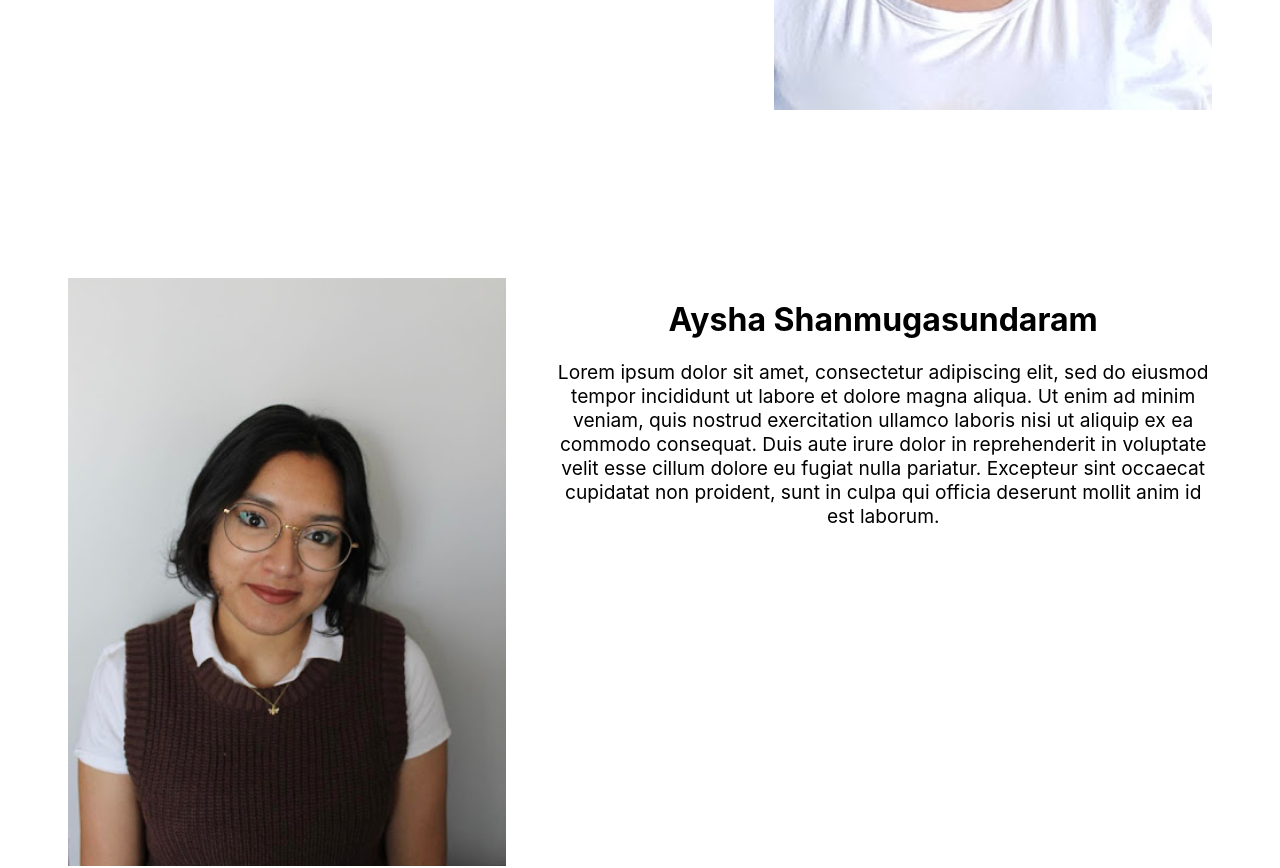
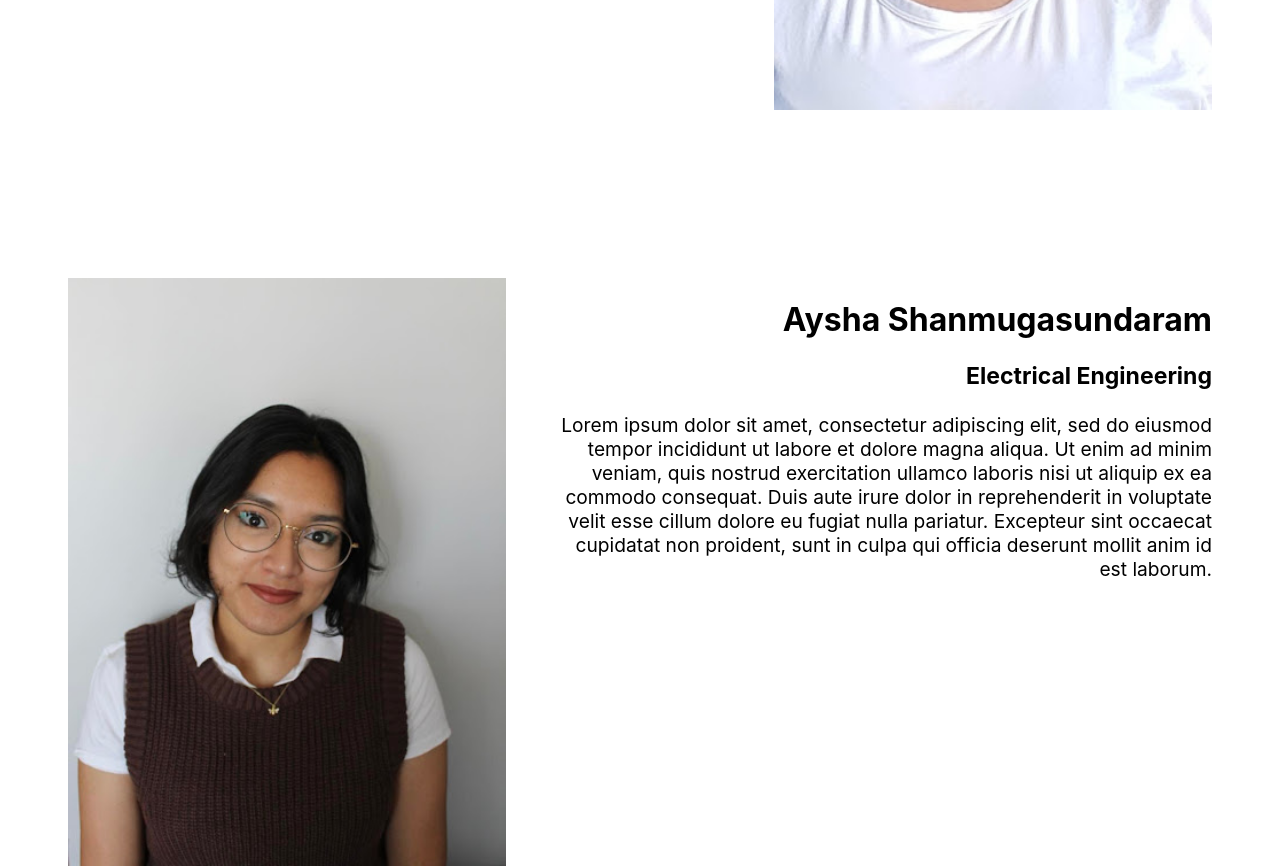
Before and after one commit to aysha3/buoybatterysite-, a React (Create React App) app: page /aboutus in a window 1280 px wide. Shown: the part 708-1576 px from the top of the page. Built offline with nearby package versions, Linux system fonts and the light colour scheme.

Commit message:
Finished aboutus section

```diff
--- /dev/null
+++ b/src/Components/TwoHeadersParagraphImgCombo.jsx
@@ -0,0 +1,58 @@
+import testImg from "../Images/squareTest.png"
+
+
+function HeaderParagraphImgCombo({inputJson}) {
+
+    const mainStyle= {
+        margin: "1em"
+    };
+
+    const sectionStyle= {
+        margin: "5em 0em",
+        display: "flex"
+    };
+
+    return(
+        <div id="main" style={mainStyle}>
+        {
+            inputJson.map( info => {
+                const textStyle = {
+                    width: info.textWidth,
+                    margin: '1em'
+                };
+                const imgStyle = {
+                    width: info.imgSize,
+                    height: info.imgSize,
+                    margin: '1em'
+                };
+                if (info.istextLeft == true) {
+                    return(
+                        <div className="section" style={sectionStyle}>
+                            <div id="text" align={info.alignText} style={textStyle} >
+                                <h1>{info.header}</h1>
+                                <h3>{info.subheader}</h3>
+                                <p>{info.paragraph}</p>
+                            </div>
+                            <img src={require(`../Images/${info.imgSrc}`)} style={imgStyle}></img>
+                        </div>
+                    )
+                } else {
+                    return(
+                        <div className="section" style={sectionStyle}>
+                            <img src={require(`../Images/${info.imgSrc}`)} style={imgStyle}></img>
+                            <div id="text" align={info.alignText} style={textStyle}>
+                                <h1>{info.header}</h1>
+                                <h3>{info.subheader}</h3>
+                                <p>{info.paragraph}</p>
+                            </div>
+                        </div>
+                    )
+                }
+
+            })
+        }
+        </div>
+
+    )
+}
+export default HeaderParagraphImgCombo
--- a/src/JSONS/AboutUs.json
+++ b/src/JSONS/AboutUs.json
@@ -3,6 +3,7 @@
         "id": 0,
         "type": "oneParagraphOneImage",
         "header": "Megan Gran",
+        "subheader": "Space Engineering",
         "paragraph": "Lorem ipsum dolor sit amet, consectetur adipiscing elit, sed do eiusmod tempor incididunt ut labore et dolore magna aliqua. Ut enim ad minim veniam, quis nostrud exercitation ullamco laboris nisi ut aliquip ex ea commodo consequat. Duis aute irure dolor in reprehenderit in voluptate velit esse cillum dolore eu fugiat nulla pariatur. Excepteur sint occaecat cupidatat non proident, sunt in culpa qui officia deserunt mollit anim id est laborum.",
         "alignText": "left",
         "textWidth": "60%",
@@ -14,8 +15,9 @@
         "id": 1,
         "type": "oneParagraphOneImage",
         "header": "Aysha Shanmugasundaram",
+        "subheader": "Electrical Engineering",
         "paragraph": "Lorem ipsum dolor sit amet, consectetur adipiscing elit, sed do eiusmod tempor incididunt ut labore et dolore magna aliqua. Ut enim ad minim veniam, quis nostrud exercitation ullamco laboris nisi ut aliquip ex ea commodo consequat. Duis aute irure dolor in reprehenderit in voluptate velit esse cillum dolore eu fugiat nulla pariatur. Excepteur sint occaecat cupidatat non proident, sunt in culpa qui officia deserunt mollit anim id est laborum.",
-        "alignText": "true",
+        "alignText": "right",
         "textWidth": "60%",
         "imgSrc": "AyshaShanmugasundaram.png",
         "imgSize": "40%",
@@ -25,6 +27,7 @@
         "id": 2,
         "type": "oneParagraphOneImage",
         "header": "Meet Patel",
+        "subheader": "Space Engineering",
         "paragraph": "Lorem ipsum dolor sit amet, consectetur adipiscing elit, sed do eiusmod tempor incididunt ut labore et dolore magna aliqua. Ut enim ad minim veniam, quis nostrud exercitation ullamco laboris nisi ut aliquip ex ea commodo consequat. Duis aute irure dolor in reprehenderit in voluptate velit esse cillum dolore eu fugiat nulla pariatur. Excepteur sint occaecat cupidatat non proident, sunt in culpa qui officia deserunt mollit anim id est laborum.",
         "alignText": "left",
         "textWidth": "60%",
@@ -36,6 +39,7 @@
         "id": 3,
         "type": "oneParagraphOneImage",
         "header": "Jason Fernandes",
+        "subheader": "Mechanical Engineering",
         "paragraph": "Lorem ipsum dolor sit amet, consectetur adipiscing elit, sed do eiusmod tempor incididunt ut labore et dolore magna aliqua. Ut enim ad minim veniam, quis nostrud exercitation ullamco laboris nisi ut aliquip ex ea commodo consequat. Duis aute irure dolor in reprehenderit in voluptate velit esse cillum dolore eu fugiat nulla pariatur. Excepteur sint occaecat cupidatat non proident, sunt in culpa qui officia deserunt mollit anim id est laborum.",
         "alignText": "right",
         "textWidth": "60%",
@@ -47,6 +51,7 @@
         "id": 4,
         "type": "oneParagraphOneImage",
         "header": "Damith Tennakoon",
+        "subheader": "Space Engineering",
         "paragraph": "Lorem ipsum dolor sit amet, consectetur adipiscing elit, sed do eiusmod tempor incididunt ut labore et dolore magna aliqua. Ut enim ad minim veniam, quis nostrud exercitation ullamco laboris nisi ut aliquip ex ea commodo consequat. Duis aute irure dolor in reprehenderit in voluptate velit esse cillum dolore eu fugiat nulla pariatur. Excepteur sint occaecat cupidatat non proident, sunt in culpa qui officia deserunt mollit anim id est laborum.",
         "alignText": "left",
         "textWidth": "60%",
@@ -58,6 +63,7 @@
         "id": 5,
         "type": "oneParagraphOneImage",
         "header": "Simon Aristizabal",
+        "subheader": "Space Engineering",
         "paragraph": "Lorem ipsum dolor sit amet, consectetur adipiscing elit, sed do eiusmod tempor incididunt ut labore et dolore magna aliqua. Ut enim ad minim veniam, quis nostrud exercitation ullamco laboris nisi ut aliquip ex ea commodo consequat. Duis aute irure dolor in reprehenderit in voluptate velit esse cillum dolore eu fugiat nulla pariatur. Excepteur sint occaecat cupidatat non proident, sunt in culpa qui officia deserunt mollit anim id est laborum.",
         "alignText": "right",
         "textWidth": "60%",
--- a/src/Pages/AboutUsPage.jsx
+++ b/src/Pages/AboutUsPage.jsx
@@ -1,5 +1,5 @@
 import AboutUsJson from "../JSONS/AboutUs.json"
-import HeaderParagraphImgCombo from "../Components/HeaderParagraphImgCombo"
+import TwoHeadersParagraphImgCombo from "../Components/TwoHeadersParagraphImgCombo"
 import "../Styles/AboutUs.css";
 
 let counter = 0;
@@ -16,7 +16,7 @@ function AboutUsPage() {
     return(
         <div class="imgSection" style={sectionStyle}>
             <div id="profileSection" style={profileStyle}>
-                <HeaderParagraphImgCombo class="profile" inputJson={AboutUsJson}></HeaderParagraphImgCombo>
+                <TwoHeadersParagraphImgCombo class="profile" inputJson={AboutUsJson}></TwoHeadersParagraphImgCombo>
             </div>
         </div>
     )
--- a/src/Styles/AboutUs.css
+++ b/src/Styles/AboutUs.css
@@ -7,6 +7,10 @@ h1 {
     font-size: 2.5vw;
 }
 
+h3 {
+    font-size: 1.8vw;
+}
+
 p {
     font-size: 1.5vw;
 }
```
